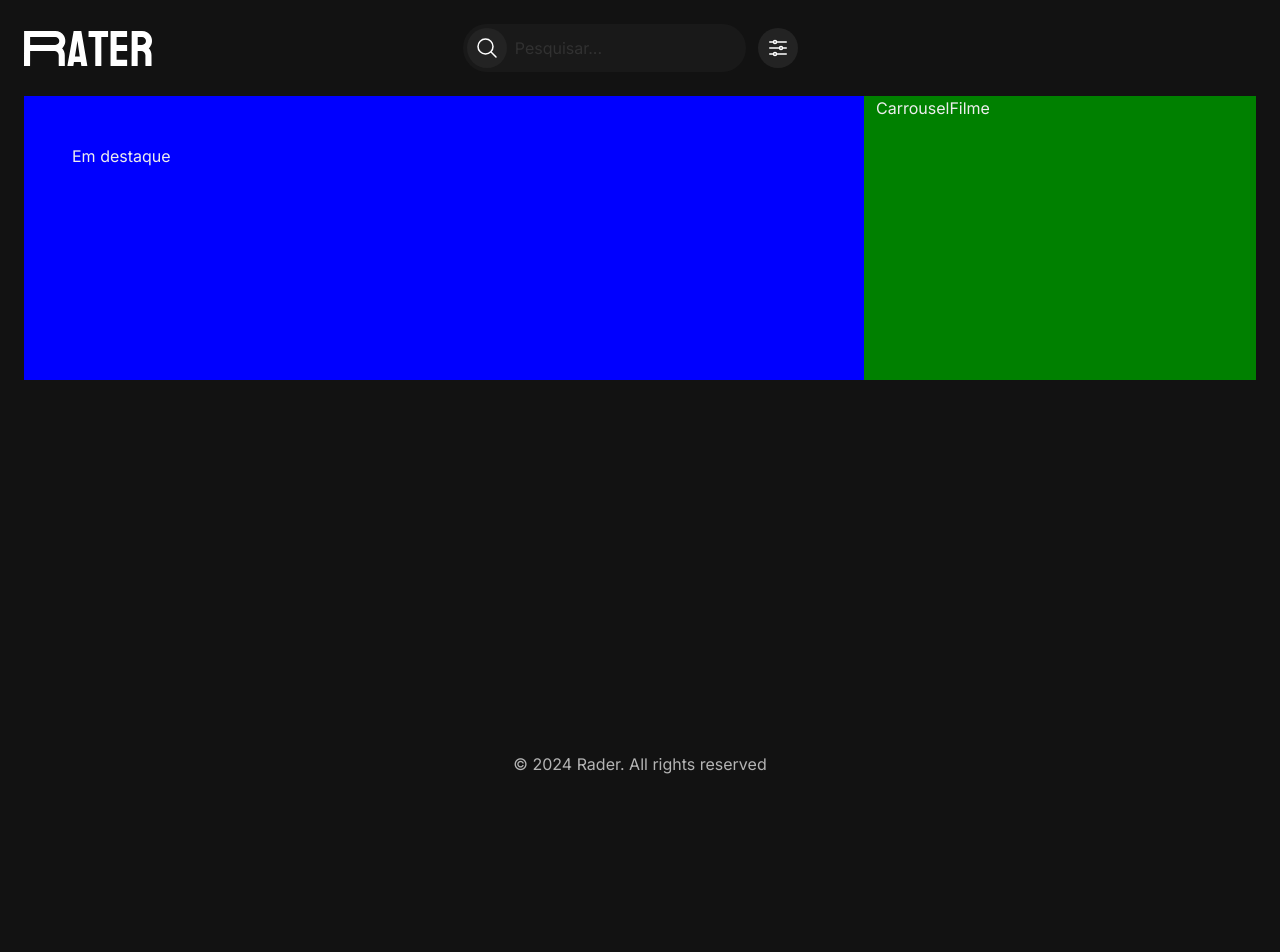
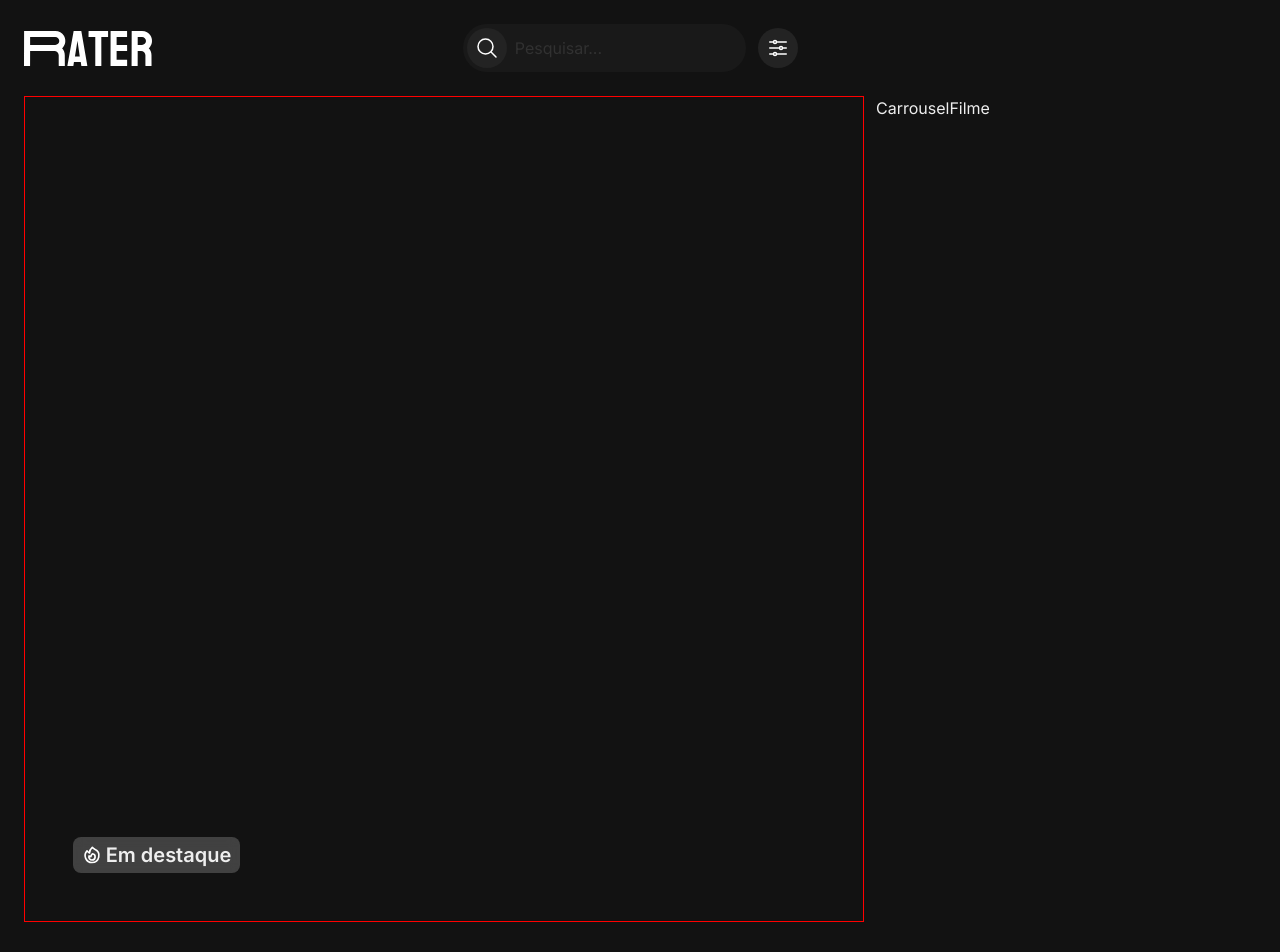
Before and after one commit to matheusgrodrigues/rater-app, a React (Create React App) app: page / in a window 1280 px wide. Shown: the top 952 px of the page. Before the commit the page ends 800 px from the top, so only its background shows below. Built offline with nearby package versions, Linux system fonts and the light colour scheme.

Commit message:
Adicionando badge

```diff
--- a/src/app/Home/index.tsx
+++ b/src/app/Home/index.tsx
@@ -18,13 +18,12 @@ const SectionDestaques = styled.div`
                 gap: ${theme.ref.spacing['12']};
         `
         )}
-
-    background: green;
 `;
 
 const Destaque = styled.div`
     flex-grow: 1;
-    background: blue;
+    border: 1px solid red;
+    height: 826px;
 `;
 
 const DestaquesTambem = styled.div`
--- a/src/components/atoms/Badge.tsx
+++ b/src/components/atoms/Badge.tsx
@@ -1,12 +1,38 @@
 import React from 'react';
 import styled from 'styled-components';
+import Icon, { IconType } from './Icon';
 
-const BadgeStyled = styled.div``;
+const BadgeStyled = styled.div`
+    width: 167px;
+    height: 36px;
+    background-color: rgb(255 255 255 / 0.2);
+    backdrop-filter: blur(${({ theme }) => theme.utils.pxToRem(6)});
+    border-radius: ${({ theme }) => theme.ref.borderRadius['8']};
+    justify-content: center;
+    align-items: center;
+    display: flex;
+    gap: ${({ theme }) => theme.ref.spacing['4']};
+`;
+
+const BadgeLabel = styled.label`
+    font-weight: ${({ theme }) => theme.ref.fontWeight['600']};
+    font-size: ${({ theme }) => theme.ref.fontSize['20']};
+`;
 
 interface BadgeProps extends React.DetailedHTMLProps<React.HTMLAttributes<HTMLDivElement>, HTMLDivElement> {
-    children: React.ReactNode;
+    config: {
+        label: string;
+        icon: IconType;
+    };
 }
 
-export default function Badge({ children, ...props }: BadgeProps) {
-    return <BadgeStyled {...props}>{children}</BadgeStyled>;
+export default function Badge({ config, ...props }: BadgeProps) {
+    const { label, icon } = config;
+
+    return (
+        <BadgeStyled {...props}>
+            <Icon strokeWidth={2} config={{ color: 'white', icon, size: 20 }} />
+            <BadgeLabel>{label}</BadgeLabel>
+        </BadgeStyled>
+    );
 }
--- a/src/components/atoms/Icon.tsx
+++ b/src/components/atoms/Icon.tsx
@@ -16,11 +16,28 @@ const FilterIconPath: React.FC<React.SVGProps<SVGPathElement>> = () => (
     />
 );
 
+const FireIconPath: React.FC<React.SVGProps<SVGPathElement>> = () => (
+    <>
+        <path
+            strokeLinecap="round"
+            strokeLinejoin="round"
+            d="M15.362 5.214A8.252 8.252 0 0 1 12 21 8.25 8.25 0 0 1 6.038 7.047 8.287 8.287 0 0 0 9 9.601a8.983 8.983 0 0 1 3.361-6.867 8.21 8.21 0 0 0 3 2.48Z"
+        />
+        <path
+            strokeLinecap="round"
+            strokeLinejoin="round"
+            d="M12 18a3.75 3.75 0 0 0 .495-7.468 5.99 5.99 0 0 0-1.925 3.547 5.975 5.975 0 0 1-2.133-1.001A3.75 3.75 0 0 0 12 18Z"
+        />
+    </>
+);
+
+export type IconType = 'search-icon' | 'filter-icon' | 'fire';
+
 interface IconProps extends React.SVGProps<SVGSVGElement> {
     config: {
         color: 'white';
-        icon: 'search-icon' | 'filter-icon';
-        size: '24';
+        icon: IconType;
+        size: 20 | 24;
     };
 }
 
@@ -33,10 +50,10 @@ export default function Icon({ config, ...props }: IconProps) {
         <svg
             {...{
                 strokeWidth: 1.5,
-                viewBox: '0 0 24 24',
+                viewBox: `0 0 24 24`,
                 stroke: color === 'white' ? ref.colors.white : 'currentColor',
-                height: size === '24' ? utils.pxToRem(24) : utils.pxToRem(16),
-                width: size === '24' ? utils.pxToRem(24) : utils.pxToRem(16),
+                height: utils.pxToRem(size),
+                width: utils.pxToRem(size),
                 xmlns: 'http://www.w3.org/2000/svg',
                 fill: 'none',
             }}
@@ -44,6 +61,7 @@ export default function Icon({ config, ...props }: IconProps) {
         >
             {icon === 'search-icon' && <SearchIconPath />}
             {icon === 'filter-icon' && <FilterIconPath />}
+            {icon === 'fire' && <FireIconPath />}
         </svg>
     );
 }
--- a/src/components/organisms/CardFilmeDestaque.tsx
+++ b/src/components/organisms/CardFilmeDestaque.tsx
@@ -4,11 +4,16 @@ import Badge from '../atoms/Badge';
 
 const CardFilmeDestaqueStyled = styled.div`
     width: 100%;
+    height: 100%;
     min-height: ${({ theme }) => theme.utils.pxToRem(284)};
     max-height: ${({ theme }) => theme.utils.pxToRem(826)};
     padding: ${({ theme }) => theme.ref.padding['12']};
 
     ${({ theme }) => theme.utils.screen('md', `padding: ${theme.ref.padding['48']};`)}
+
+    flex-direction: column;
+    justify-content: flex-end;
+    display: flex;
 `;
 
 const CardFilmeDestaqueContent = styled.div``;
@@ -19,7 +24,15 @@ interface CardFilmeDestaqueProps
 export default function CardFilmeDestaque({ ...props }: CardFilmeDestaqueProps) {
     return (
         <CardFilmeDestaqueStyled {...props}>
-            <Badge data-testid="card-filme-destaque-badge">Em destaque</Badge>
+            <CardFilmeDestaqueContent>
+                <Badge
+                    data-testid="card-filme-destaque-badge"
+                    config={{
+                        label: 'Em destaque',
+                        icon: 'fire',
+                    }}
+                />
+            </CardFilmeDestaqueContent>
         </CardFilmeDestaqueStyled>
     );
 }
--- a/src/components/organisms/Header.tsx
+++ b/src/components/organisms/Header.tsx
@@ -88,13 +88,13 @@ export default function Header() {
                                 zIndex: 1,
                             }}
                         >
-                            <Icon config={{ color: 'white', icon: 'search-icon', size: '24' }} />
+                            <Icon config={{ color: 'white', icon: 'search-icon', size: 24 }} />
                         </Button>
 
                         <Input data-testid="header-form-search-input" placeholder="Pesquisar..." type="search" />
 
                         <Button config={{ variant: 'rounded-icon-button' }} data-testid="header-form-search-btn-filter">
-                            <Icon config={{ color: 'white', icon: 'filter-icon', size: '24' }} />
+                            <Icon config={{ color: 'white', icon: 'filter-icon', size: 24 }} />
                         </Button>
                     </Form>
                 </FormContainer>
--- a/src/config/theme.ts
+++ b/src/config/theme.ts
@@ -39,6 +39,7 @@ const ref = {
         '40': '2.5rem',
     },
     spacing: {
+        '4': '0.25rem',
         '6': '0.38rem',
         '12': '0.75rem',
         '16': '1rem',
```
